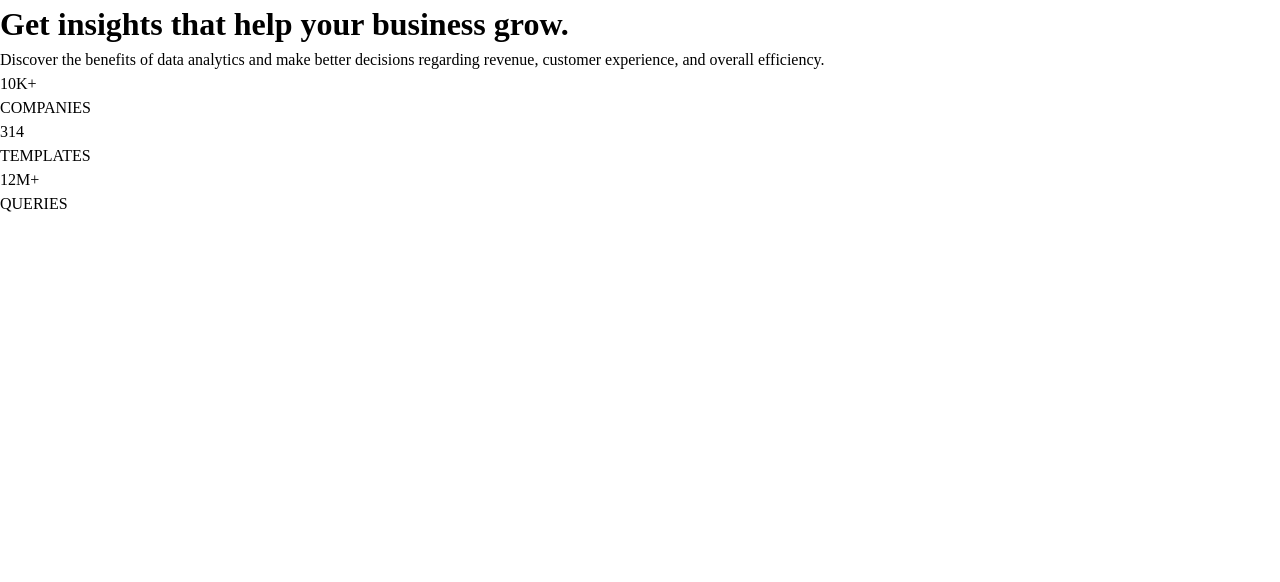
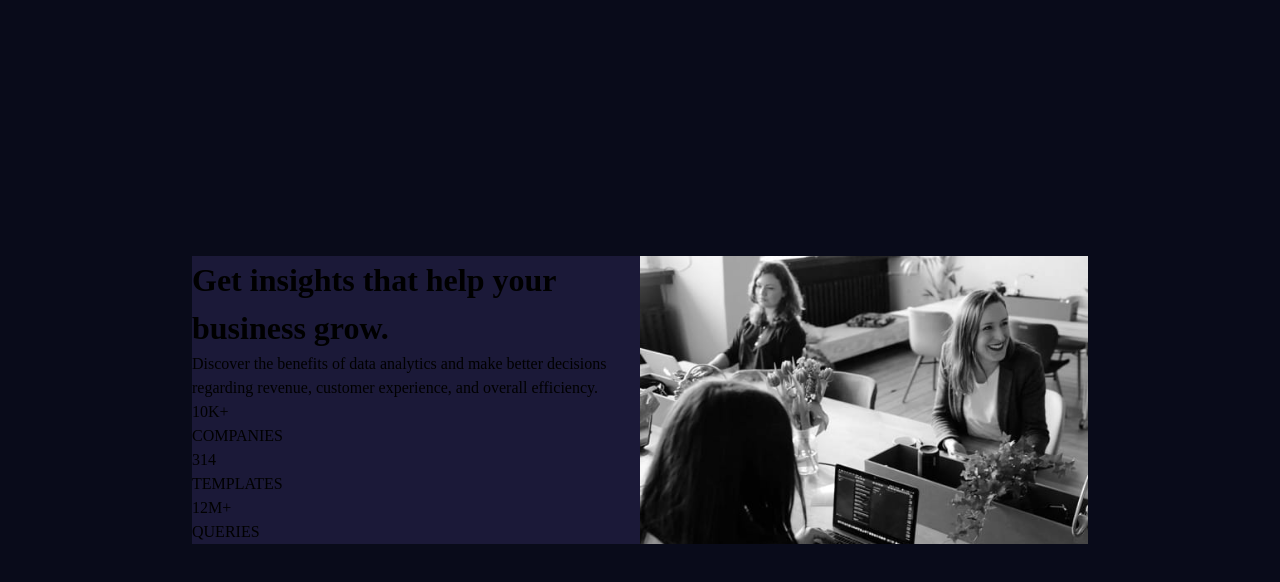
Before and after one commit to ZTanvir/fem-stats-preview-card-component, a plain HTML site: page index.html in a window 1280 px wide. Drawn offline with Linux system fonts and the light colour scheme.

Commit message:
Add background image

```diff
--- a/style.css
+++ b/style.css
@@ -82,3 +82,19 @@ h6 {
   --fw-regular: 400;
   --fw-bold: 700;
 }
+body {
+  background-color: var(--cc-dark-blue);
+  display: grid;
+  place-items: center;
+}
+.stats-card {
+  background-color: var(--cc-dark-d-blue);
+  display: grid;
+  grid-template-columns: repeat(2, 1fr);
+  max-width: 70%;
+}
+.stats-card__images {
+  background-image: url(./images/image-header-desktop.jpg);
+  background-repeat: no-repeat;
+  background-size: cover;
+}
```
